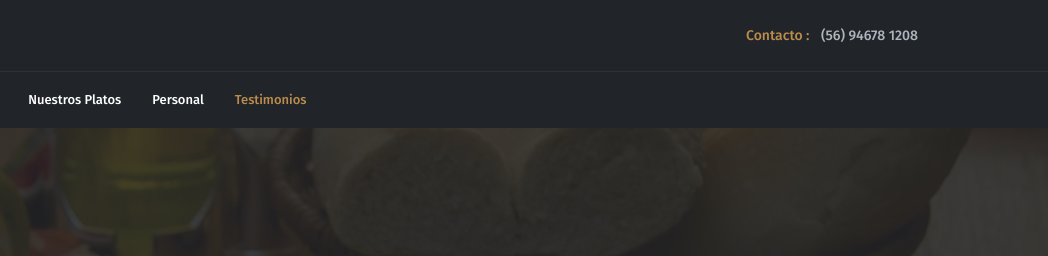
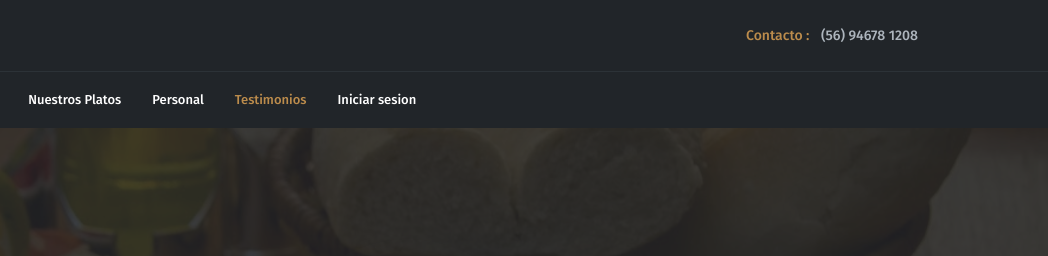
Before and after one commit to valeria2222/paginawebrestaurante, a website: page public_html/paginaprincipal.html in a window 1280 px wide. Shown: the top 256 px of the page, 232-1280 px from the left. Drawn offline with Linux system fonts and the light colour scheme.

Commit message:
se agrega enlace para iniciar sesion al sistema

```diff
--- a/public_html/paginaprincipal.html
+++ b/public_html/paginaprincipal.html
@@ -45,6 +45,9 @@
                     </li>
                     <li class="nav-item">
                         <a class="nav-link" href="#testmonial">Testimonios</a>
+                    </li>
+                    <li class="nav-item">
+                        <a href="login.html" class="nav-link">Iniciar sesion</a>
                     </li>
                 </ul>
                 <ul class="navbar-nav ml-auto">
```
